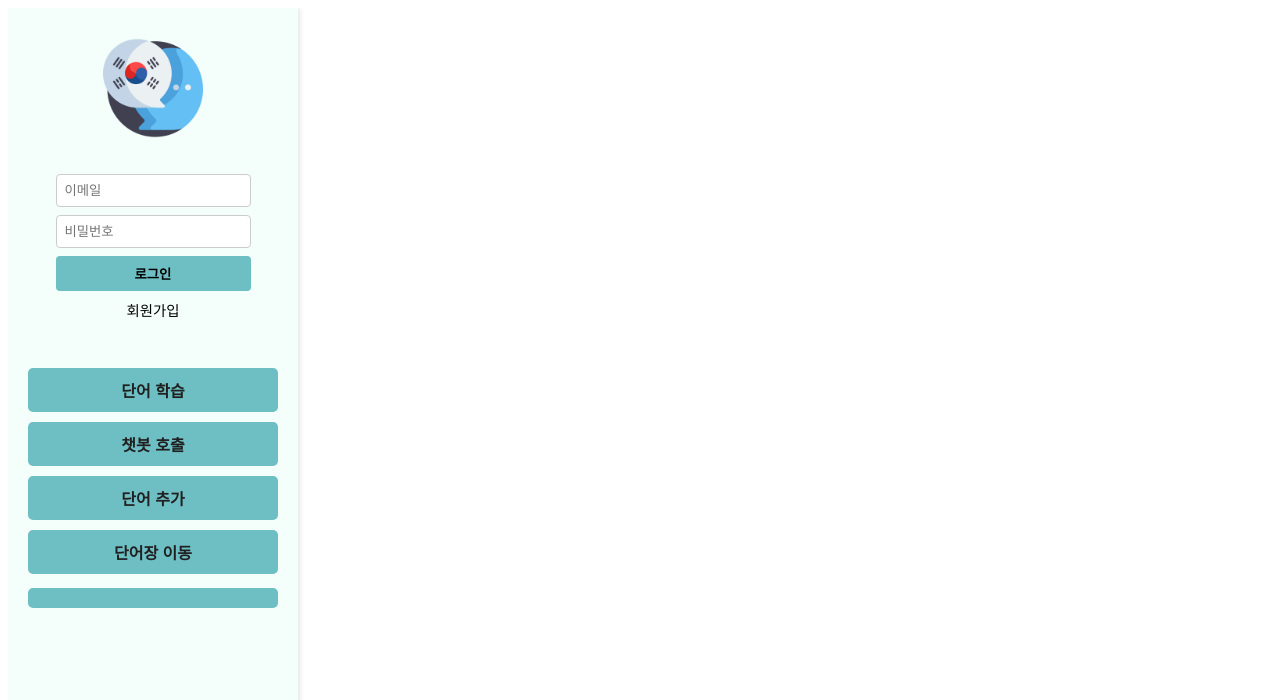
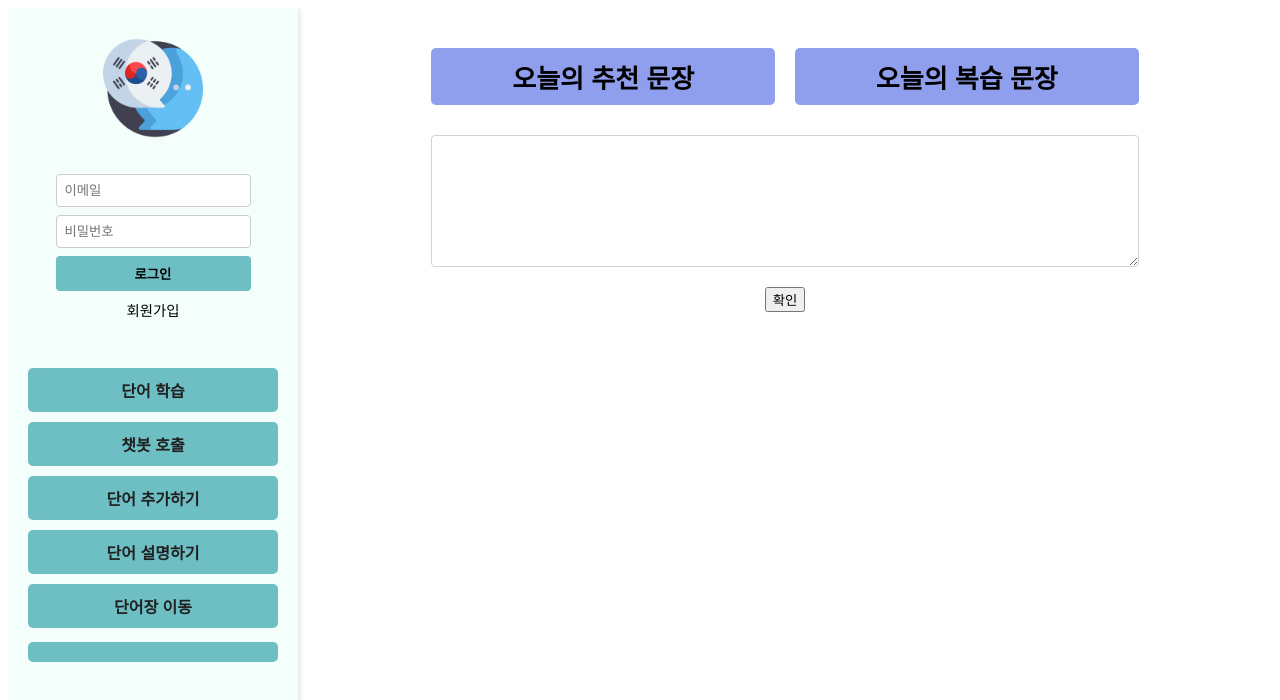
Before and after one commit to Zero-Language-Speaker/HanR_React, a React (Create React App) app: page /explain in a window 1280 px wide. Shown: the top 700 px of the page. Built offline with nearby package versions, Linux system fonts and the light colour scheme.

Commit message:
Feat: 문맥으로 단어 검색 기능 추가

```diff
--- a/src/App.js
+++ b/src/App.js
@@ -17,6 +17,7 @@ import ScenarioChatBot from './components/ScenarioChatBot';
 
 import MessageParser from './components/MessageParser';
 import ActionProvider from './components/ActionProvider';
+import ExplainPage from './components/ExplainPage';
 
 import './App.css';
 // import { response } from 'express';
@@ -57,6 +58,7 @@ const App = () => {
           <Route path="/" element={<VocabularyPage />} />
           <Route path="/word-learning" element={<WordLearningPage />} />
           <Route path="/sentences" element={<SentencePage />} />
+          <Route path="/explain" element={<ExplainPage />} />
           <Route path="/word-list" element={<WordListPage onStartLearningMission={handleStartLearningMission} />} />
         </Routes>
       </main>
--- /dev/null
+++ b/src/components/ExplainPage.css
@@ -0,0 +1,240 @@
+/* SentencePage.css */
+.sentence-page {
+    display: flex;
+    height: 100vh;
+    width: 80%;
+    overflow-x: hidden;
+  }
+
+  .main-content {
+    flex-grow: 1;
+    padding: 20px;
+    display: flex;
+    flex-direction: column;
+    align-items: center;
+    overflow-x: hidden;
+  }
+
+  .top-buttons {
+    display: flex;
+    justify-content: center;
+    width: 100%;
+    margin-bottom: 20px;
+    gap: 20px;
+  }
+
+  .sentence-page .top-buttons button {
+    width: 100%;
+    padding: 10px;
+    margin-bottom: 10px;
+    background-color:#909eee;
+    color: rgb(0, 0, 0);
+    border: none;
+    border-radius: 5px;
+    cursor: pointer;
+    font-size: 26px;
+    font-weight: bold;
+  }
+
+  .sentence-display-section {
+    display: flex;
+    align-items: center;
+    justify-content: center;
+    width: 100%;
+    max-width: 800px;
+    margin: 0 auto;
+  }
+
+  .sentence-display {
+    flex-grow: 1;
+    background-color: #909eee;
+    padding: 40px;
+    margin: 0 10px;
+    text-align: center;
+    border-radius: 12px;
+    min-height: 200px;
+    box-shadow: 0px 4px 8px rgba(0, 0, 0, 0.1);
+    color: #333;
+    display: flex;
+    flex-direction: column;
+    justify-content: center;
+    overflow-wrap: break-word;
+    word-wrap: break-word;
+    word-break: break-word;
+  }
+
+  .add-word-btn {
+    margin-top: 10px;
+    padding: 5px 10px;
+    background-color: #4CAF50;
+    color: white;
+    border: none;
+    border-radius: 3px;
+    cursor: pointer;
+  }
+
+  .add-word-btn:hover {
+    background-color: #45a049;
+  }
+
+  .added-word {
+    color: rgb(136, 0, 0);
+    font-weight: bold;
+  }
+
+  .sentence-text .clickable-word {
+    cursor: pointer;
+    transition: background-color 0.3s ease, color 0.3s ease;
+    padding: 2px 4px;
+    border-radius: 3px;
+  }
+
+  .sentence-text .clickable-word:hover {
+    background-color: #e0e0e0 !important;
+    color: #000 !important;
+  }
+
+  .sentence-text .added-word:hover {
+    background-color: #c8e6c9;
+    color: #000;
+  }
+
+  .arrow {
+    font-size: 2rem;
+    cursor: pointer;
+    padding: 10px;
+    background: none;
+    border: none;
+    color: #333;
+  }
+
+  .arrow:hover {
+    color: #000;
+  }
+
+
+  @media (max-width: 768px) {
+    .sentence-display {
+      width: 300px;
+      padding: 20px;
+      overflow-x: hidden;
+    }
+
+    .arrow {
+      font-size: 1.5rem;
+    }
+  }
+
+  .sentence-text {
+    font-size: 1.2em;
+    margin-bottom: 20px;
+  }
+
+  .sentence-translation {
+    font-style: italic;
+  }
+
+  .word-info-container{
+    overflow-y: auto;
+    height: 100%;
+    width: 100%;
+  }
+
+  .word-info {
+    position: relative;
+    margin-top: 20px;
+    padding: 10px;
+    background-color: #f8f9fa;
+    border: 1px solid #dee2e6;
+    border-radius: 4px;
+    gap: 30px;
+  }
+
+
+
+
+
+  .add-sentence-form {
+    display: flex;
+    flex-direction: column;
+    gap: 1rem;
+    max-width: 1000px;
+    margin: 0 auto;
+    padding: 30px;
+  }
+
+  .add-sentence-form input {
+    width: 100%;
+    min-width: 600px;
+    padding: 0.75rem;
+    font-size: 1rem;
+    border: 1px solid #ccc;
+    border-radius: 4px;
+    transition: border-color 0.3s ease;
+  }
+
+  .add-sentence-form input:focus {
+    outline: none;
+    border-color: #007bff;
+  }
+
+  .add-sentence-form button {
+    padding: 0.75rem;
+    font-size: 1rem;
+    color: white;
+    background-color: #007bff;
+    border: none;
+    border-radius: 4px;
+    cursor: pointer;
+    transition: background-color 0.3s ease;
+  }
+
+  .add-sentence-form button:hover {
+    background-color: #0056b3;
+  }
+
+  .close-btn {
+    position: absolute;
+    top: 10px;
+    right: 10px;
+    background: none;
+    border: none;
+    font-size: 1.5rem;
+    line-height: 1;
+    cursor: pointer;
+    color: #333;
+    padding: 0;
+    width: 24px;
+    height: 24px;
+    display: flex;
+    align-items: center;
+    justify-content: center;
+  }
+
+  .close-btn:hover {
+    color: #000;
+  }
+
+
+
+  .feedback-message {
+    position: fixed;
+    bottom: 20px;
+    left: 50%;
+    transform: translateX(-50%);
+    background-color: #4CAF50;
+    color: white;
+    padding: 10px 20px;
+    border-radius: 5px;
+    animation: fadeIn 0.5s, fadeOut 0.5s 2.5s;
+  }
+
+  @keyframes fadeIn {
+    from { opacity: 0; }
+    to { opacity: 1; }
+  }
+
+  @keyframes fadeOut {
+    from { opacity: 1; }
+    to { opacity: 0; }
+  }
--- /dev/null
+++ b/src/components/ExplainPage.jsx
@@ -0,0 +1,89 @@
+import React, { useState, useEffect } from 'react';
+import { expressAxios, fastapiAxios } from '../customAxios';
+import './ExplainPage.css';
+
+const ExplainPage = () => {
+  const [sentences, setSentences] = useState([]);
+  const [currentIndex, setCurrentIndex] = useState(0);
+
+  const [isLoading, setIsLoading] = useState(false);
+  const [sentence, setSentence] = useState("")
+  const [isWriting, setIsWriting] = useState(true)
+  const [result, setResult] = useState([])
+
+  const onClickCheck = async () => {
+    setIsWriting(false)
+    try{
+      setIsLoading(true)
+      const response = await fastapiAxios.post("/api/word_explain", {
+        text: sentence
+      })
+      console.log("onClickCheck:", response.data)
+      setResult(response.data)
+      setIsLoading(false)
+    } catch (err){
+      console.log("Error onClickCheck:", err)
+      setIsLoading(false)
+      setIsWriting(true)
+    }
+  }
+
+  const addWord = async (item) => {
+    console.log("addWord:", item)
+    try {
+      const response = await expressAxios.post('/api/words', {
+        word: item.word,
+        meanings: [{
+          definition: item.meaning,
+          examples: item.example_sentence
+        }]
+      });
+      console.log('Word added successfully:', item.word);
+    } catch (err) {
+      console.log("Failed to add word:", item.word, err)
+    }
+  }
+
+  const getRandomSentence = () => {
+    if (sentences.length > 0) {
+      const randomIndex = Math.floor(Math.random() * sentences.length);
+      setCurrentIndex(randomIndex);
+    }
+  };
+
+  return (
+    <div className="sentence-page">
+      <main className="main-content">
+        <div className="top-buttons">
+          <button className="recommend-btn" onClick={getRandomSentence}>오늘의 추천 문장</button>
+          <button className="review-btn" onClick={getRandomSentence}>오늘의 복습 문장</button>
+        </div>
+
+        <div className="sentence-display-section">
+          <textarea
+            className="sentence-text"
+            value={sentence}
+            onChange={(e) => setSentence(e.target.value)}
+            rows={5} // Adjust the number of rows as needed
+            style={{ width: '100%' }} // Ensures the textarea takes full width of its container
+          />
+        </div>
+
+        <button onClick={onClickCheck}>확인</button>
+
+      <div className='word-info-container'>
+          {isLoading? <div className="word-info" style={{textAlign: "center"}}>Loading...</div> : result.map((item)=>
+          <div className="word-info">
+            <h3>{item.word}</h3>
+            <div><strong>의미:</strong> {item.meaning}</div>
+            <div><strong>예문:</strong> {item.example_sentence}</div>
+            <button className="add-word-btn" onClick={() => addWord(item)}>단어장에 추가하기</button>
+          </div>
+        )}
+      </div>
+      </main>
+    </div>
+  );
+};
+
+export default ExplainPage;
--- a/src/components/Sidebar.jsx
+++ b/src/components/Sidebar.jsx
@@ -59,7 +59,12 @@ const Sidebar = ({ toggleChatBot, showChatBot }) => {
         </li>
         <li>
           <Link to="/sentences">
-            <button className="menu-button">단어 추가</button>
+            <button className="menu-button">단어 추가하기</button>
+          </Link>
+        </li>
+        <li>
+          <Link to="/explain">
+            <button className="menu-button">단어 설명하기</button>
           </Link>
         </li>
         <li>
```
